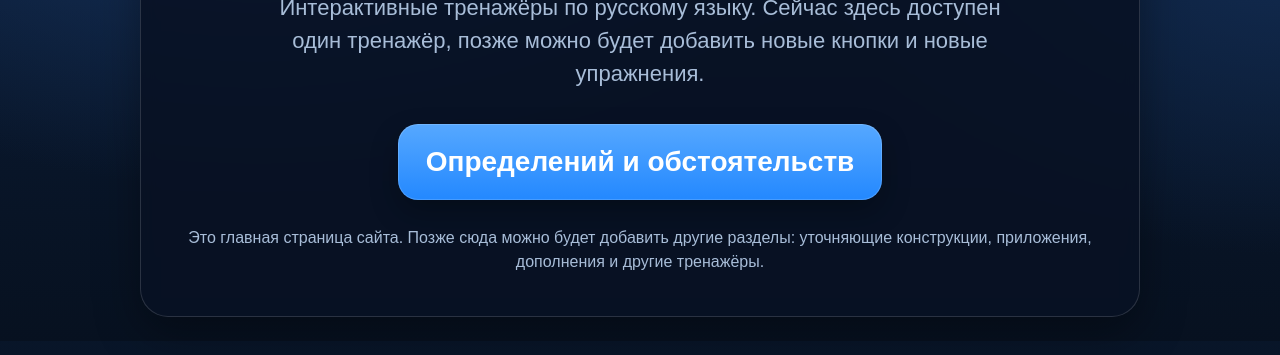
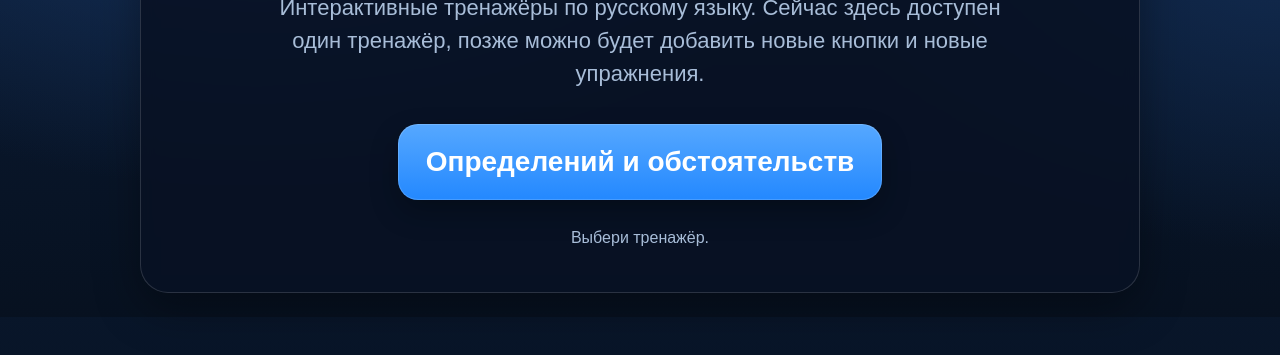
Before and after one commit to Lianta9265/obosoblenie, a plain HTML site: page index.html in a window 1280 px wide. Shown: the part 161-516 px from the top of the page. Drawn offline with Linux system fonts and the light colour scheme.

Commit message:
Update index.html

```diff
--- a/index.html
+++ b/index.html
@@ -141,8 +141,7 @@
       </div>
 
       <div class="note">
-        Это главная страница сайта. Позже сюда можно будет добавить другие разделы:
-        уточняющие конструкции, приложения, дополнения и другие тренажёры.
+        Выбери тренажёр.
       </div>
     </section>
   </div>
```
